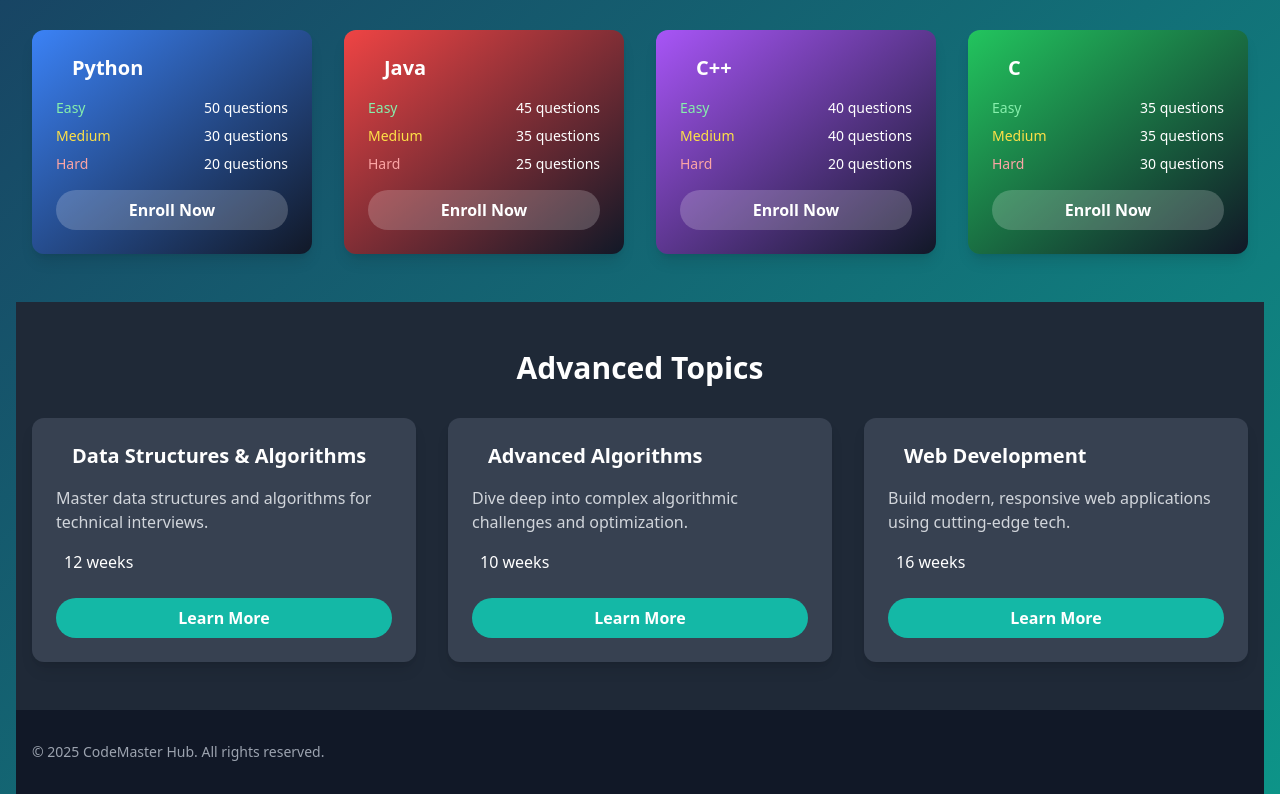
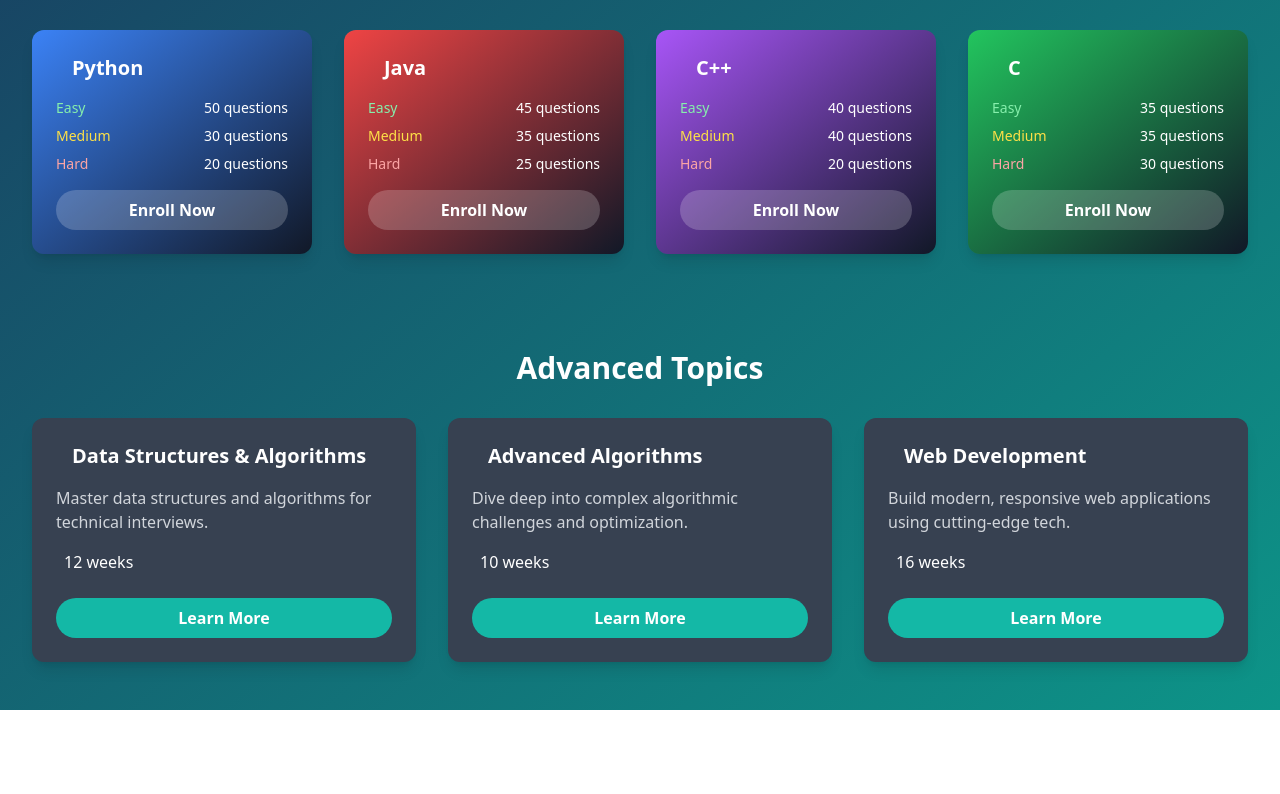
Before and after one commit to ComradeMohan/saveethahub, a React (Vite) app: page /certifications in a window 1280 px wide. Shown: the part 362-1156 px from the top of the page. After the commit the page ends 1072 px from the top, so only its background shows below. Built offline with nearby package versions, Linux system fonts and the light colour scheme.

Commit message:
Update CertificationsPage.tsx

```diff
--- a/src/pages/CertificationsPage.tsx
+++ b/src/pages/CertificationsPage.tsx
@@ -87,7 +87,7 @@ const App: React.FC = () => {
       </section>
 
       {/* Advanced Topics Section */}
-      <section className="py-12 px-4 bg-gray-800">
+      <section className="py-12 px-4 ">
         <div className="max-w-7xl mx-auto">
           <h2 className="text-3xl font-bold mb-8 text-center">Advanced Topics</h2>
           <div className="grid grid-cols-1 md:grid-cols-3 gap-8">
@@ -133,25 +133,7 @@ const App: React.FC = () => {
         </div>
       </section>
 
-      {/* Footer */}
-      <footer className="bg-gray-900 py-8">
-        <div className="max-w-7xl mx-auto px-4 flex flex-col md:flex-row justify-between items-center">
-          <p className="text-gray-400 text-sm">
-            &copy; 2025 CodeMaster Hub. All rights reserved.
-          </p>
-          <div className="flex space-x-4 mt-4 md:mt-0">
-            <a href="#" className="text-gray-400 hover:text-white">
-              <i className="fab fa-github text-xl"></i>
-            </a>
-            <a href="#" className="text-gray-400 hover:text-white">
-              <i className="fab fa-twitter text-xl"></i>
-            </a>
-            <a href="#" className="text-gray-400 hover:text-white">
-              <i className="fab fa-linkedin text-xl"></i>
-            </a>
-          </div>
-        </div>
-      </footer>
+
     </div>
   );
 };
```
